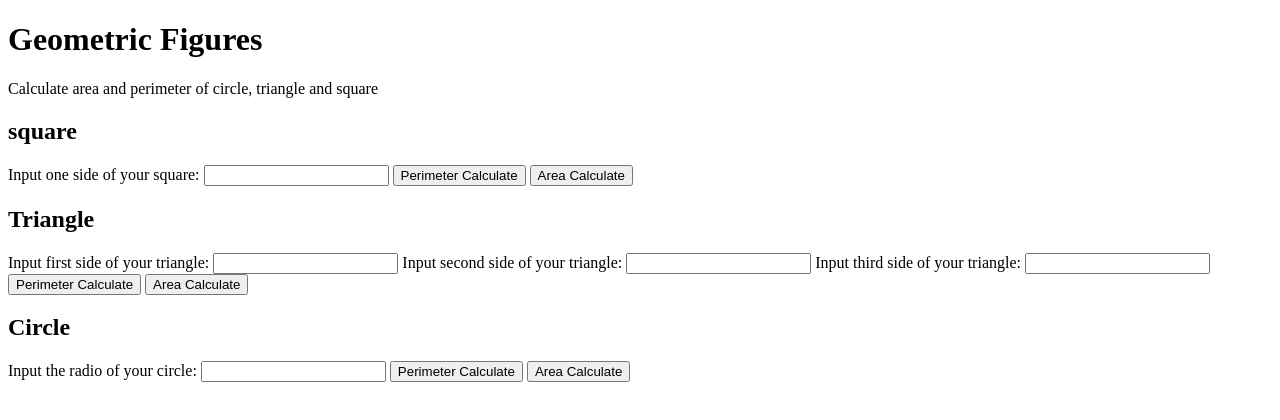
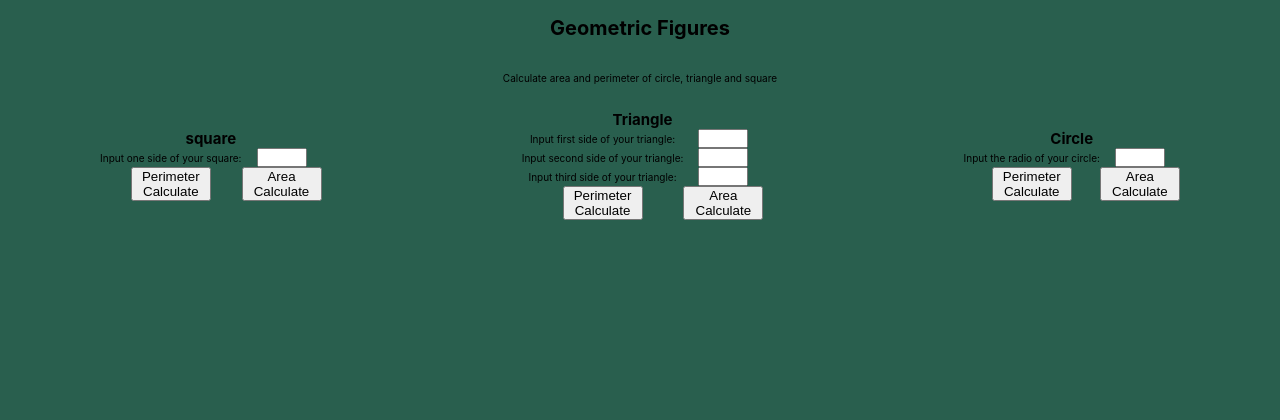
Before and after one commit to fschambacht/JS-practice, a plain HTML site: page geometricFigures/index.html in a window 1280 px wide. Drawn offline with Linux system fonts and the light colour scheme.

Commit message:
add result in html and styles

```diff
--- a/geometricFigures/index.html
+++ b/geometricFigures/index.html
@@ -5,47 +5,49 @@
     <meta http-equiv="X-UA-Compatible" content="IE=edge">
     <meta name="viewport" content="width=device-width, initial-scale=1.0">
     <title>Geometric Figures</title>
+    <link rel="stylesheet" href="style.css">
 </head>
 <body>
-    <header>
-        <h1>Geometric Figures</h1>
-        <p>Calculate area and perimeter of circle, triangle and square</p>
+    <header class="header">
+        <h1 class="header__title">Geometric Figures</h1>
+        <p class="header__p">Calculate area and perimeter of circle, triangle and square</p>
     </header>
-    <main>
-        <section>
-            <h2>square</h2>
-            <form action="sideSquare">
-                <label for="">Input one side of your square: </label>
-                <input id="sideSquare" type="number">
-                <button type="button" onclick="perimeterSquare()">Perimeter Calculate</button>
-                <button type="button" onclick="areaSquare()">Area Calculate</button>
+    <main class="main">
+        <section class="geometricFigure-container geometricFigure-container--square">
+            <h2 class="square__title">square</h2>
+            <form class="form-container form-container--square" action="sideSquare">
+                <label class="square__label" for="">Input one side of your square: </label>
+                <input class="input-form input-form--square" id="sideSquare" type="number">
+                <p class="result-form result-form--square" id="result-square" ></p>
+                <button class="button-form button-form--perimeter button-form--square" type="button" onclick="perimeterSquare()">Perimeter Calculate</button>
+                <button class="button-form button-form--area button-form--square" type="button" onclick="areaSquare()">Area Calculate</button>
             </form>
         </section>
-        <section>
+        <section class="geometricFigure-container geometricFigure-container--triangle">
             <h2>Triangle</h2>
-            <form action="sideOne sideTwo sideThree">
+            <form class="form-container form-container--triangle" action="sideOne sideTwo sideThree">
                 <label for="">Input first side of your triangle: </label>
-                <input id="sideOne" type="number">
+                <input class="input-form input-form--triangle" id="sideOne" type="number">
                 <label for="">Input second side of your triangle: </label>
-                <input id="sideTwo" type="number">
+                <input class="input-form input-form--triangle" id="sideTwo" type="number">
                 <label for="">Input third side of your triangle: </label>
-                <input id="sideThree" type="number">
-                <button type="button" onclick="perimeterTriangle()">Perimeter Calculate</button>
-                <button type="button" onclick="areaTriangle()">Area Calculate</button>
+                <input class="input-form input-form--triangle" id="sideThree" type="number">
+                <p class="result-form result-form--triangle" id="result-triangle" ></p>
+                <button class="button-form button-form--perimeter button-form--triangle" type="button" onclick="perimeterTriangle()">Perimeter Calculate</button>
+                <button class="button-form button-form--area button-form--triangle" type="button" onclick="areaTriangle()">Area Calculate</button>
             </form>
         </section>
-        <section>
+        <section class="geometricFigure-container geometricFigure-container--circle">
             <h2>Circle</h2>
-            <form action="radioCircle">
+            <form class="form-container form-container--circle" action="radioCircle">
                 <label for="">Input the radio of your circle: </label>
-                <input id="radioCircle" type="number">
-                <button type="button" onclick="perimeterCircle()">Perimeter Calculate</button>
-                <button type="button" onclick="areaCircle()">Area Calculate</button>
+                <input class="input-form input-form--circle" id="radioCircle" type="number">
+                <p class="result-form result-form--circle" id="result-circle" ></p>
+                <button class="button-form button-form--perimeter button-form--circle" type="button" onclick="perimeterCircle()">Perimeter Calculate</button>
+                <button class="button-form button-form--area button-form--circle" type="button" onclick="areaCircle()">Area Calculate</button>
             </form>
         </section>
-
     </main>
-
-    <script src="./index.js"></script>
+<script src="./index.js"></script>
 </body>
 </html>
--- a/geometricFigures/index.js
+++ b/geometricFigures/index.js
@@ -2,13 +2,13 @@
 function perimeterSquare(){
     let sideSquare = document.getElementById("sideSquare").valueAsNumber;
     let perimeter = sideSquare * 4;
-    return alert("El perimetro del cuadrado es: " + perimeter + " cm");
+    return document.getElementById("result-square").innerHTML= `El perimetro del cuadrado es: ${perimeter} cm`;
 }
 
 function areaSquare(){
     let sideSquare = document.getElementById("sideSquare").valueAsNumber;
     let area = sideSquare * sideSquare;
-    return alert("El area del cuadrado es: " + area + " cm²");
+    return document.getElementById("result-square").innerHTML= `El area del cuadrado es: ${area} cm²`;
 }
 
 // triangle
@@ -17,7 +17,7 @@ function perimeterTriangle(){
     let sideTwo = document.getElementById("sideTwo").valueAsNumber;
     let sideThree = document.getElementById("sideThree").valueAsNumber;
     let perimeter = sideOne + sideTwo + sideThree;
-    return alert("El perimetro del triangulo es: " + perimeter + " cm");
+    return document.getElementById("result-triangle").innerHTML= `El perimetro del triangulo es: ${perimeter} cm`;
 }
 
 function areaTriangle(){
@@ -25,20 +25,20 @@ function areaTriangle(){
     let sideTwo = document.getElementById("sideTwo").valueAsNumber;
     let sideThree = document.getElementById("sideThree").valueAsNumber;
     let semiPerimeter = (sideOne + sideTwo + sideThree)/2;
-    let areaTriangle = Math.sqrt((semiPerimeter)*(semiPerimeter-sideOne)*(semiPerimeter-sideTwo)*((semiPerimeter-sideThree))); // formula de heron para el area de un triangulo conociendo todos sus lados
-    return alert(`El area del triangulo es: ${Math.round(areaTriangle)} cm²`);
+    let areaTriangle = Math.round(Math.sqrt((semiPerimeter)*(semiPerimeter-sideOne)*(semiPerimeter-sideTwo)*((semiPerimeter-sideThree)))); // formula de heron para el area de un triangulo conociendo todos sus lados
+    return document.getElementById("result-triangle").innerHTML= `El area del triangulo es: ${areaTriangle} cm²`;
 }
 
 // circle
 function perimeterCircle(){
     let radio = document.getElementById("radioCircle").valueAsNumber;
     let diameter = radio * 2;
-    let perimeterCircle = Math.PI * diameter;
-    return alert(`El perimetro del circulo es: ${Math.round(perimeterCircle)} cm`);
+    let perimeterCircle = Math.round(Math.PI * diameter);
+    return document.getElementById("result-circle").innerHTML= `El perimetro del circulo es: ${perimeterCircle} cm`;
 }
 
 function areaCircle(){
     let radio = document.getElementById("radioCircle").valueAsNumber;
-    let areaCircle = Math.PI * radio**2;
-    return alert(`El area del circulo es: ${Math.round(areaCircle)} cm²`);
+    let areaCircle = Math.round(Math.PI * radio**2);
+    return document.getElementById("result-circle").innerHTML= `El area del circulo es: ${areaCircle} cm²`;
 }
--- /dev/null
+++ b/geometricFigures/style.css
@@ -0,0 +1,83 @@
+* {
+    box-sizing: border-box;
+    margin: 0;
+    padding: 0;
+}
+
+html {
+    font-size: 62.5%;
+    font-family: -apple-system, BlinkMacSystemFont, 'Segoe UI', Roboto, Oxygen, Ubuntu, Cantarell, 'Open Sans', 'Helvetica Neue', sans-serif;
+    scroll-behavior: smooth;
+}
+
+body {
+    background-color: #295F4E;
+}
+
+.header {
+    height: 100px;
+    width: 90%;
+    display: grid;
+    grid-template-columns: auto;
+    align-items: center;
+    justify-items: center;
+    margin: auto;
+}
+
+.geometricFigure-container {
+    height: auto;
+    width: 90%;
+    margin: 10px auto;
+    display: flex;
+    flex-direction: column;
+    justify-content: center;
+    align-items: center;
+}
+
+.form-container {
+    display: grid;
+    grid-template-columns: auto auto;
+    align-items: center;
+    justify-items: center;
+}
+
+.input-form {
+    width: 50px;
+}
+
+.button-form--perimeter {
+    grid-area: 5 / 1 / span 1 / span 1;
+}
+.button-form--area {
+    grid-area: 5 / 2 / span 1 / span 1;
+}
+
+.button-form {
+    width: 80px;
+}
+
+.result-form {
+    grid-area: 6 / 1 /span 1 / span 2;
+}
+
+@media (min-width: 720px) {
+    .main {
+        display: grid;
+        grid-template-columns: auto auto;
+    }
+
+    .geometricFigure-container--circle {
+        grid-area: 2 / 1 / span 2 / span 2;
+    }
+}
+
+@media (min-width: 900px) {
+    .main {
+        display: grid;
+        grid-template-columns: auto auto auto;
+    }
+
+    .geometricFigure-container--circle {
+        grid-area: 1 / 3 / span 1 / span 1;
+    }
+}
```
